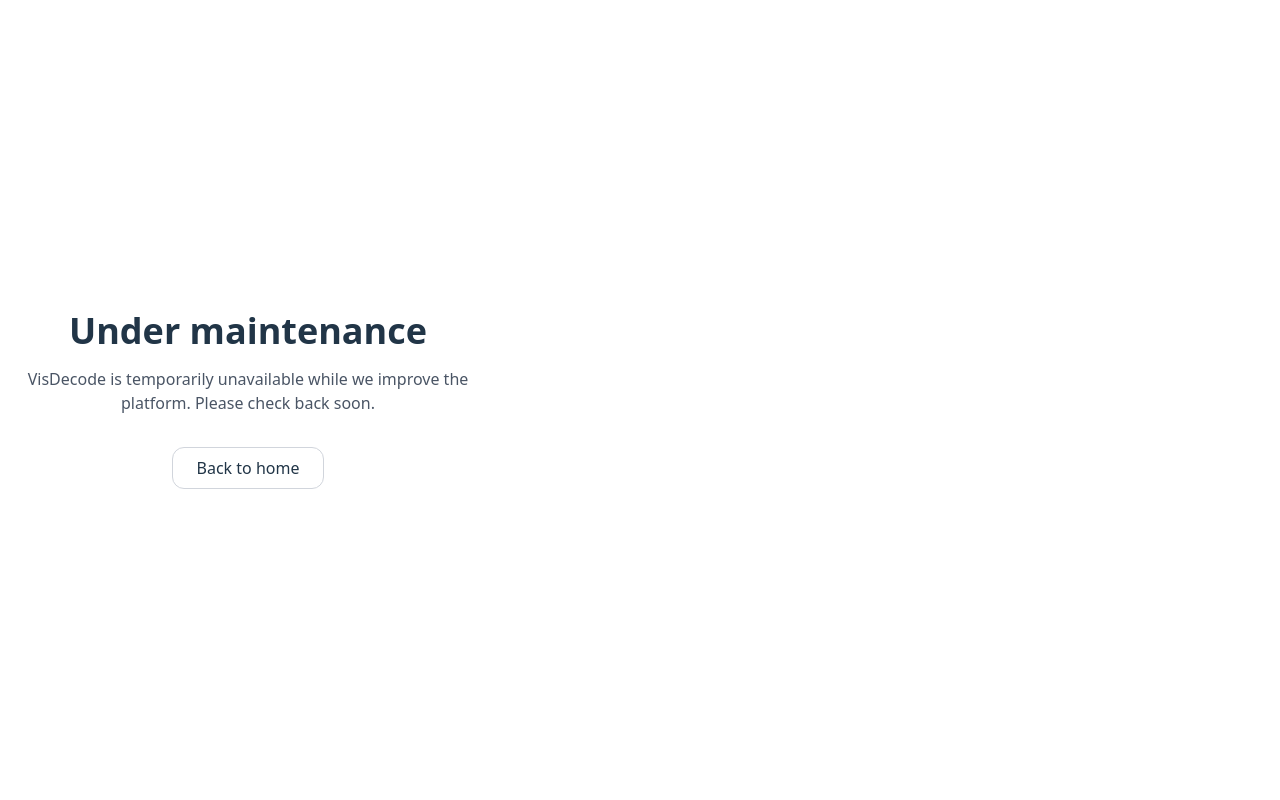
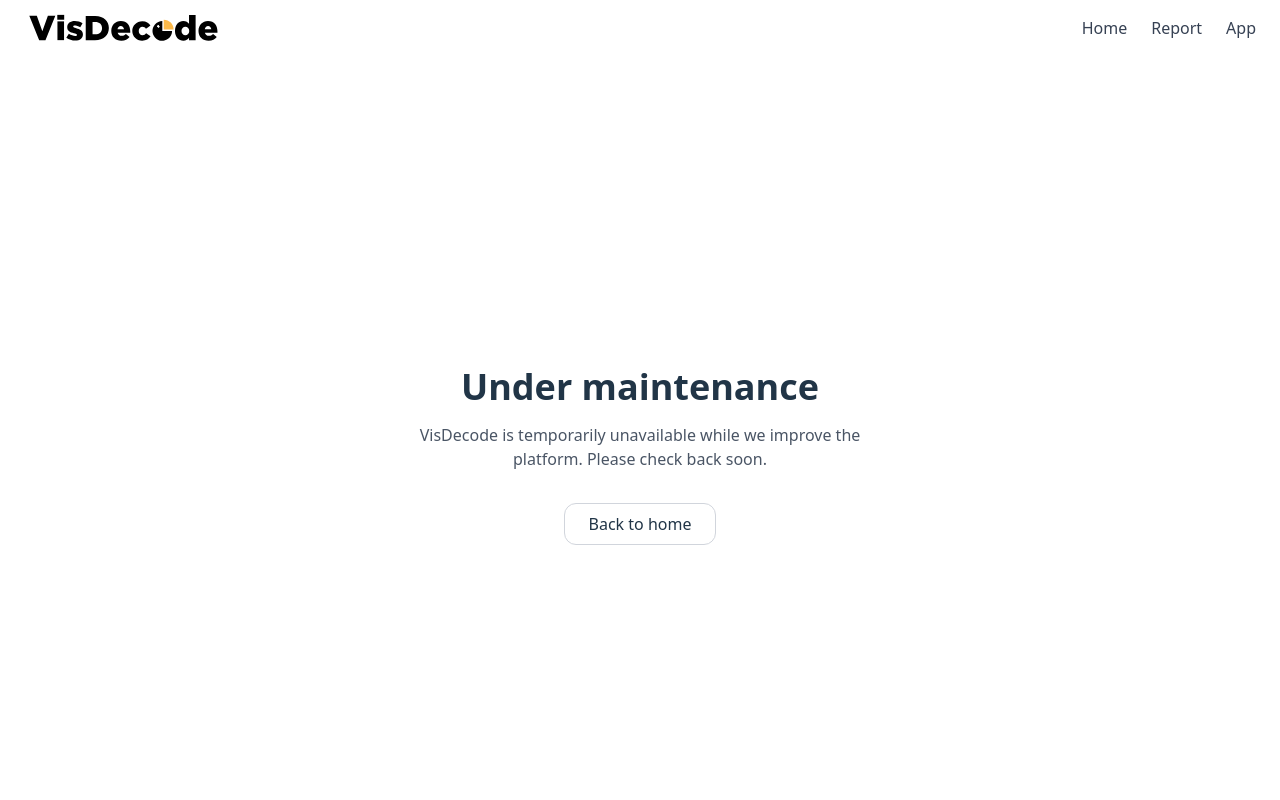
Before and after one commit to LIA-DiTella/visdecode-landing, a React (Vite) app: page /maintenance in a window 1280 px wide. Shown: the top 800 px of the page. Built offline with nearby package versions, Linux system fonts and the light colour scheme.

Commit message:
Fixed Maintenance

```diff
--- a/src/components/Layout.tsx
+++ b/src/components/Layout.tsx
@@ -3,7 +3,7 @@
 const hyperlinks = [
     { name: "Home", link: "#" },
     { name: "Report", link: "/report" },
-    { name: "App", link: "https://app.visdecode.ai" },
+    { name: "App", link: "/maintenance" },
 ];
 
 /* const footerLinks = [
--- a/src/main.tsx
+++ b/src/main.tsx
@@ -11,13 +11,10 @@
     <BrowserRouter>
       <Routes>
 
-        {/* Fullscreen page */}
-        <Route path="/maintenance" element={<UnderMaintenance />} />
-
-        {/* Normal site */}
         <Route path="/" element={<Layout />}>
           <Route index element={<Home />} />
           <Route path="report" element={<Report />} />
+          <Route path="/maintenance" element={<UnderMaintenance />} />
         </Route>
 
       </Routes>
--- a/src/pages/Home/UnderMaintenance.tsx
+++ b/src/pages/Home/UnderMaintenance.tsx
@@ -1,21 +1,20 @@
 export default function UnderMaintenance() {
   return (
-    <div className="min-h-screen flex flex-col items-center justify-center text-center px-6">
-      <h1 className="text-3xl sm:text-4xl font-semibold mb-4">
-        Under maintenance
-      </h1>
-
-      <p className="text-gray-600 max-w-md mb-8">
+    <div className="w-screen h-screen flex items-center justify-center bg-white px-6">
+      <div className="text-center">
+        <h1 className="text-4xl font-semibold mb-4">Under maintenance</h1>
+        <p className="text-gray-600 max-w-md mb-8 mx-auto">
           VisDecode is temporarily unavailable while we improve the platform.
           Please check back soon.
         </p>
 
         <a
           href="/"
-        className="rounded-xl border border-gray-300 px-6 py-2 hover:bg-gray-100 transition"
+          className="inline-block rounded-xl border border-gray-300 px-6 py-2 hover:bg-gray-100 transition"
         >
           Back to home
         </a>
       </div>
+    </div>
   );
 }
```
Lines whose indentation alone changed are shown as unchanged.
